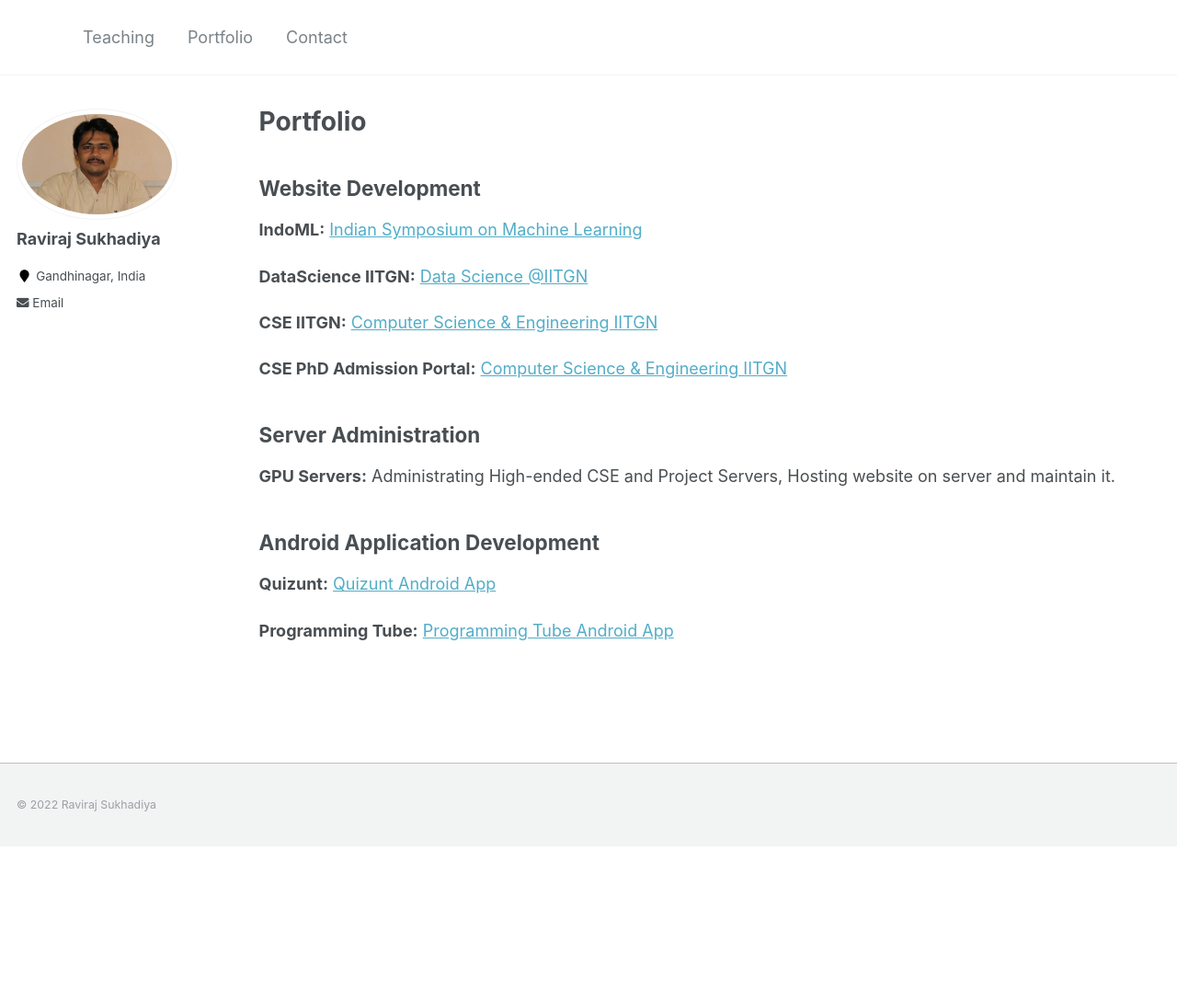
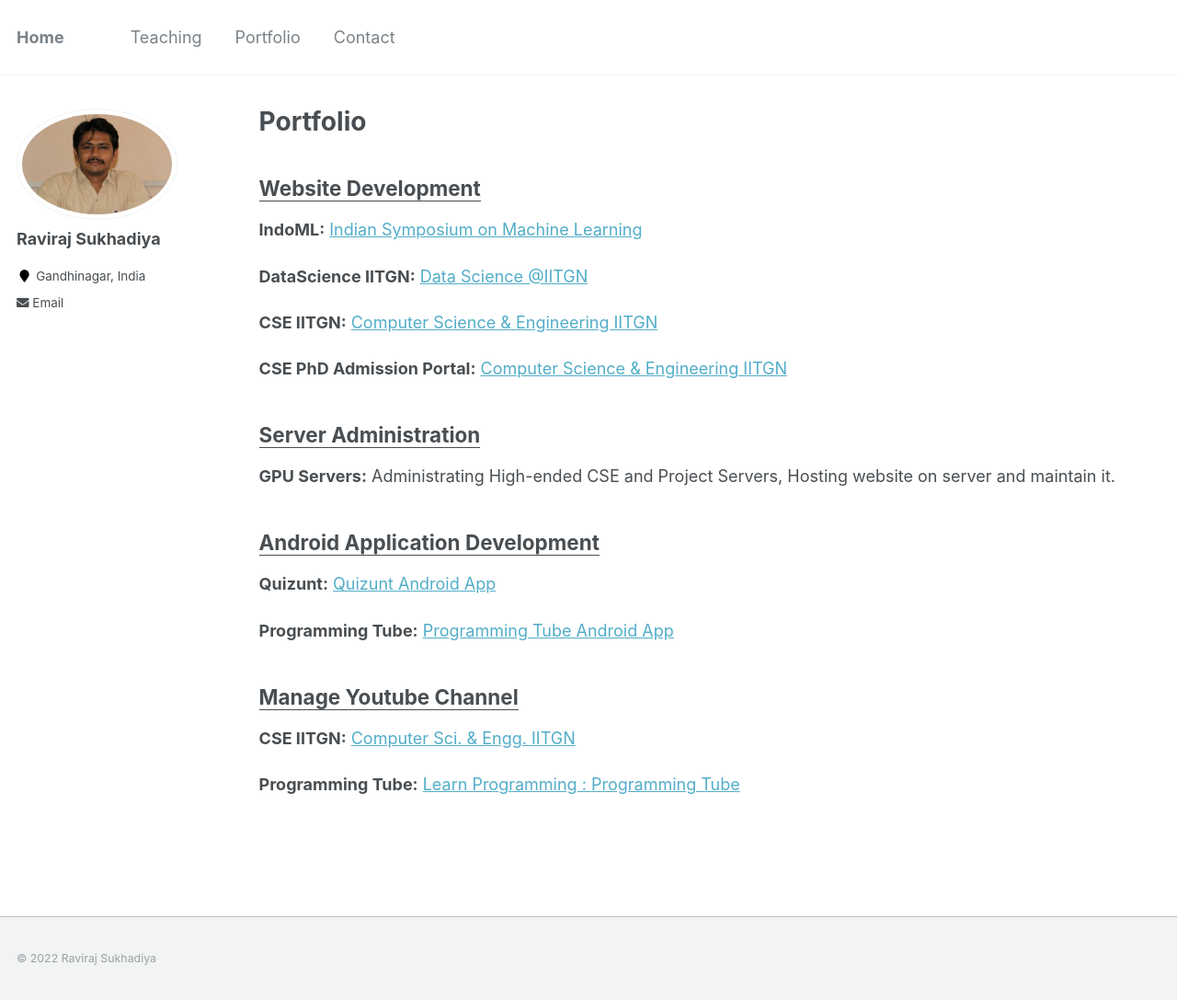
Before and after one commit to ravirajsukhadiya/ravirajsukhadiya.github.io, a Jekyll site: the page built from _pages/portfolio.md, in a window 1280 px wide. Shown: the whole page at 92% size. Built offline with Jekyll 4.4.1, drawn with Linux system fonts in a browser that asks for light colours; before the commit the page ends 920 px from its top, so only the background shows below that.

Commit message:
add youtube portfolio

```diff
--- a/_config.yml
+++ b/_config.yml
@@ -7,13 +7,13 @@
 
 # Site Settings
 locale                   : "en-US"
-title                    : ""
-title_separator          : "|"
+title                    : "Home"
+title_separator          : "-"
 name                     : &name "Raviraj Sukhadiya"
-description              : &description "personal description"
+description              : &description "Allizwell"
 url                      : https://ravirajsukhadiya.github.io # the base hostname & protocol for your site e.g. "https://mmistakes.github.io"
 baseurl                  : "" # the subpath of your site, e.g. "/blog"
-repository               : "shruti-singh.github.io"
+repository               : "ravirajsukhadiya.github.io"
 teaser                   :  # filename of teaser fallback teaser image placed in /images/, .e.g. "500x300.png"
 breadcrumbs              : false # true, false (default)
 words_per_minute         : 160
--- a/_pages/portfolio.md
+++ b/_pages/portfolio.md
@@ -5,7 +5,7 @@
 author_profile: true
 ---
 
-## Website Development
+## <ins>Website Development</ins>
 **IndoML:** [Indian Symposium on Machine Learning](https://indoml.in/)
 
 **DataScience IITGN:** [Data Science @IITGN](https://labs.iitgn.ac.in/datascience/)
@@ -16,10 +16,15 @@
 
 
 
-## Server Administration
+## <ins>Server Administration</ins>
 **GPU Servers:** Administrating High-ended CSE and Project Servers, Hosting website on server and maintain it.
 
-## Android Application Development
+## <ins>Android Application Development</ins>
 **Quizunt:** [Quizunt Android App](https://play.google.com/store/apps/details?id=oak.tech.quizunt)
 
 **Programming Tube:** [Programming Tube Android App](https://play.google.com/store/apps/details?id=com.programmingtube)
+
+## <ins>Manage Youtube Channel</ins>
+**CSE IITGN:** [Computer Sci. & Engg. IITGN](https://www.youtube.com/channel/UCPYUnvUV3CiMmkhfYME48QQ)
+
+**Programming Tube:** [Learn Programming : Programming Tube](https://www.youtube.com/c/ProgrammingTube)
```
